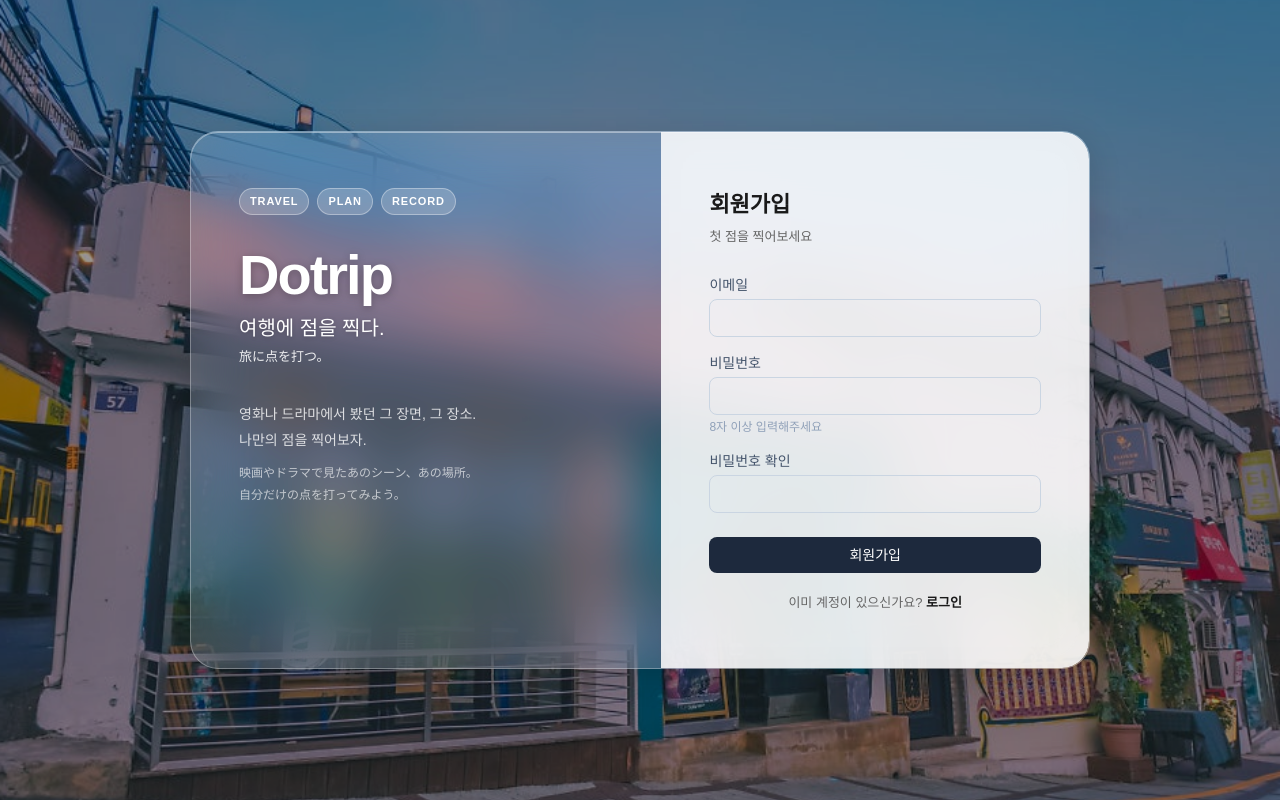
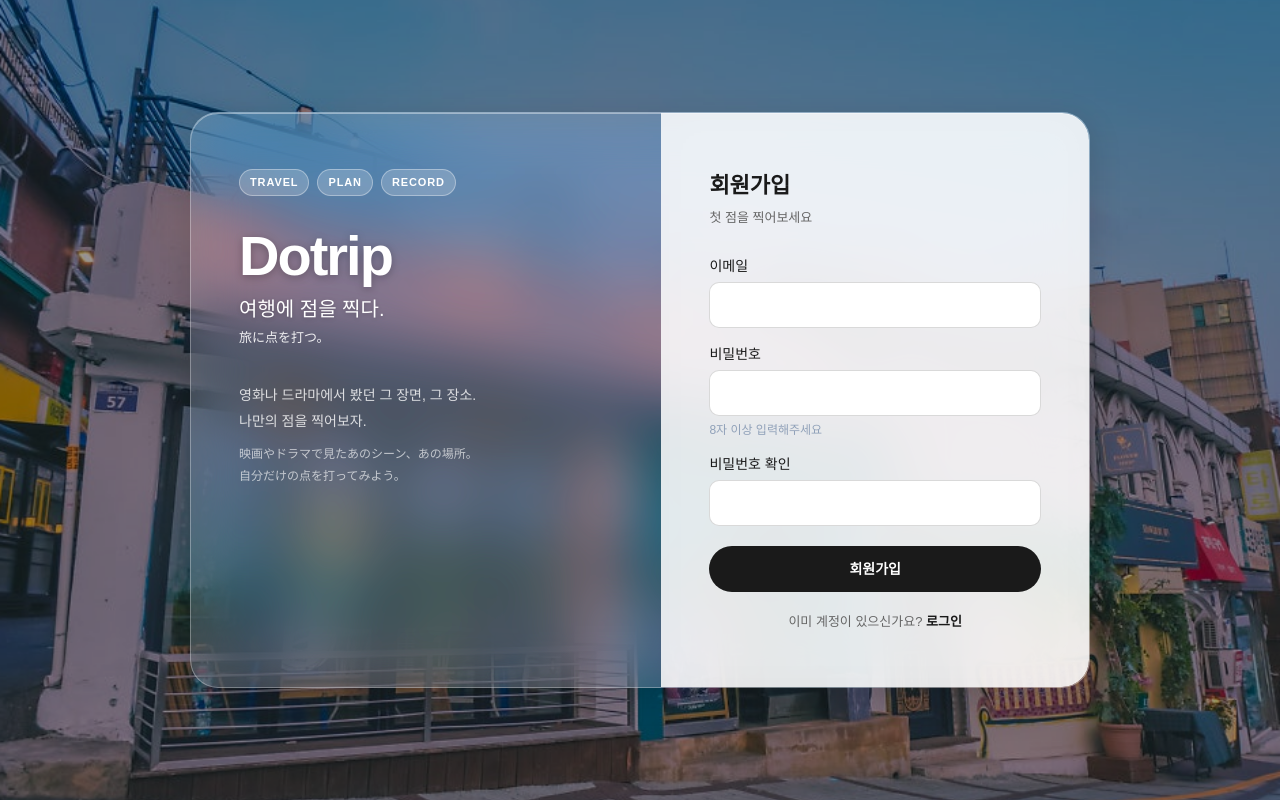
Before and after one commit to hwp-log/devlog, a Next.js app: page /signup in a window 1280 px wide. Built offline with nearby package versions, Linux system fonts and the light colour scheme; a web font is replaced by a local one.

Commit message:
style: 0030 인증 폼 입력 필드 / 버튼 스타일 교체

```diff
--- a/app/(auth)/login/LoginForm.tsx
+++ b/app/(auth)/login/LoginForm.tsx
@@ -1,5 +1,4 @@
 'use client';
-// 폼의 상태와 에러를 관리
 import { useActionState } from 'react';
 
 type ActionState = { error: string } | { data: { user: unknown } } | null;
@@ -13,26 +12,26 @@ export function LoginForm({ action }: LoginFormProps) {
 
   return (
     <form action={formAction} className="flex flex-col gap-4">
-      <div className="flex flex-col gap-1">
-        <label htmlFor="email" className="text-sm font-medium text-slate-600">
+      <div className="flex flex-col gap-1.5">
+        <label htmlFor="email" className="text-sm font-medium text-[#1A1A1A]">
           이메일
         </label>
         <input
           id="email"
           name="email"
           type="email"
-          className="border border-slate-300 rounded-lg px-3 py-2 text-sm text-slate-800 focus:outline-none focus:ring-2 focus:ring-slate-400"
+          className="w-full border-[0.5px] border-black/15 rounded-[10px] px-[14px] py-3 text-sm text-[#1A1A1A] bg-white focus:outline-none focus:border-black/40 focus:shadow-[0_0_0_3px_rgba(0,0,0,0.08)] transition-all"
         />
       </div>
-      <div className="flex flex-col gap-1">
-        <label htmlFor="password" className="text-sm font-medium text-slate-600">
+      <div className="flex flex-col gap-1.5">
+        <label htmlFor="password" className="text-sm font-medium text-[#1A1A1A]">
           비밀번호
         </label>
         <input
           id="password"
           name="password"
           type="password"
-          className="border border-slate-300 rounded-lg px-3 py-2 text-sm text-slate-800 focus:outline-none focus:ring-2 focus:ring-slate-400"
+          className="w-full border-[0.5px] border-black/15 rounded-[10px] px-[14px] py-3 text-sm text-[#1A1A1A] bg-white focus:outline-none focus:border-black/40 focus:shadow-[0_0_0_3px_rgba(0,0,0,0.08)] transition-all"
         />
       </div>
       {state && 'error' in state && (
@@ -40,7 +39,7 @@ export function LoginForm({ action }: LoginFormProps) {
       )}
       <button
         type="submit"
-        className="mt-2 bg-slate-800 text-white rounded-lg py-2 text-sm font-medium hover:bg-slate-700 transition-colors"
+        className="w-full mt-1 bg-[#1A1A1A] text-white rounded-full py-[13px] text-sm font-semibold hover:bg-[#333] transition-colors"
       >
         로그인
       </button>
--- a/app/(auth)/signup/SignupForm.tsx
+++ b/app/(auth)/signup/SignupForm.tsx
@@ -32,19 +32,19 @@ export function SignupForm({ action }: SignupFormProps) {
 
   return (
     <form action={formAction} className="flex flex-col gap-4">
-      <div className="flex flex-col gap-1">
-        <label htmlFor="email" className="text-sm font-medium text-slate-600">
+      <div className="flex flex-col gap-1.5">
+        <label htmlFor="email" className="text-sm font-medium text-[#1A1A1A]">
           이메일
         </label>
         <input
           id="email"
           name="email"
           type="email"
-          className="border border-slate-300 rounded-lg px-3 py-2 text-sm text-slate-800 focus:outline-none focus:ring-2 focus:ring-slate-400"
+          className="w-full border-[0.5px] border-black/15 rounded-[10px] px-[14px] py-3 text-sm text-[#1A1A1A] bg-white focus:outline-none focus:border-black/40 focus:shadow-[0_0_0_3px_rgba(0,0,0,0.08)] transition-all"
         />
       </div>
-      <div className="flex flex-col gap-1">
-        <label htmlFor="password" className="text-sm font-medium text-slate-600">
+      <div className="flex flex-col gap-1.5">
+        <label htmlFor="password" className="text-sm font-medium text-[#1A1A1A]">
           비밀번호
         </label>
         <input
@@ -52,11 +52,11 @@ export function SignupForm({ action }: SignupFormProps) {
           name="password"
           type="password"
           onChange={(e) => setStrength(getPasswordStrength(e.target.value))}
-          className="border border-slate-300 rounded-lg px-3 py-2 text-sm text-slate-800 focus:outline-none focus:ring-2 focus:ring-slate-400"
+          className="w-full border-[0.5px] border-black/15 rounded-[10px] px-[14px] py-3 text-sm text-[#1A1A1A] bg-white focus:outline-none focus:border-black/40 focus:shadow-[0_0_0_3px_rgba(0,0,0,0.08)] transition-all"
         />
         <p className="text-xs text-slate-400">8자 이상 입력해주세요</p>
         {strength && (
-          <div className="flex items-center gap-2 mt-1">
+          <div className="flex items-center gap-2 mt-0.5">
             <div className="flex gap-1">
               <div className={`h-1 w-8 rounded ${strength ? 'bg-red-400' : 'bg-slate-200'}`} />
               <div className={`h-1 w-8 rounded ${strength === '보통' || strength === '강함' ? 'bg-yellow-400' : 'bg-slate-200'}`} />
@@ -66,15 +66,15 @@ export function SignupForm({ action }: SignupFormProps) {
           </div>
         )}
       </div>
-      <div className="flex flex-col gap-1">
-        <label htmlFor="passwordConfirm" className="text-sm font-medium text-slate-600">
+      <div className="flex flex-col gap-1.5">
+        <label htmlFor="passwordConfirm" className="text-sm font-medium text-[#1A1A1A]">
           비밀번호 확인
         </label>
         <input
           id="passwordConfirm"
           name="passwordConfirm"
           type="password"
-          className="border border-slate-300 rounded-lg px-3 py-2 text-sm text-slate-800 focus:outline-none focus:ring-2 focus:ring-slate-400"
+          className="w-full border-[0.5px] border-black/15 rounded-[10px] px-[14px] py-3 text-sm text-[#1A1A1A] bg-white focus:outline-none focus:border-black/40 focus:shadow-[0_0_0_3px_rgba(0,0,0,0.08)] transition-all"
         />
       </div>
       {state && 'error' in state && (
@@ -82,7 +82,7 @@ export function SignupForm({ action }: SignupFormProps) {
       )}
       <button
         type="submit"
-        className="mt-2 bg-slate-800 text-white rounded-lg py-2 text-sm font-medium hover:bg-slate-700 transition-colors"
+        className="w-full mt-1 bg-[#1A1A1A] text-white rounded-full py-[13px] text-sm font-semibold hover:bg-[#333] transition-colors"
       >
         회원가입
       </button>
```
